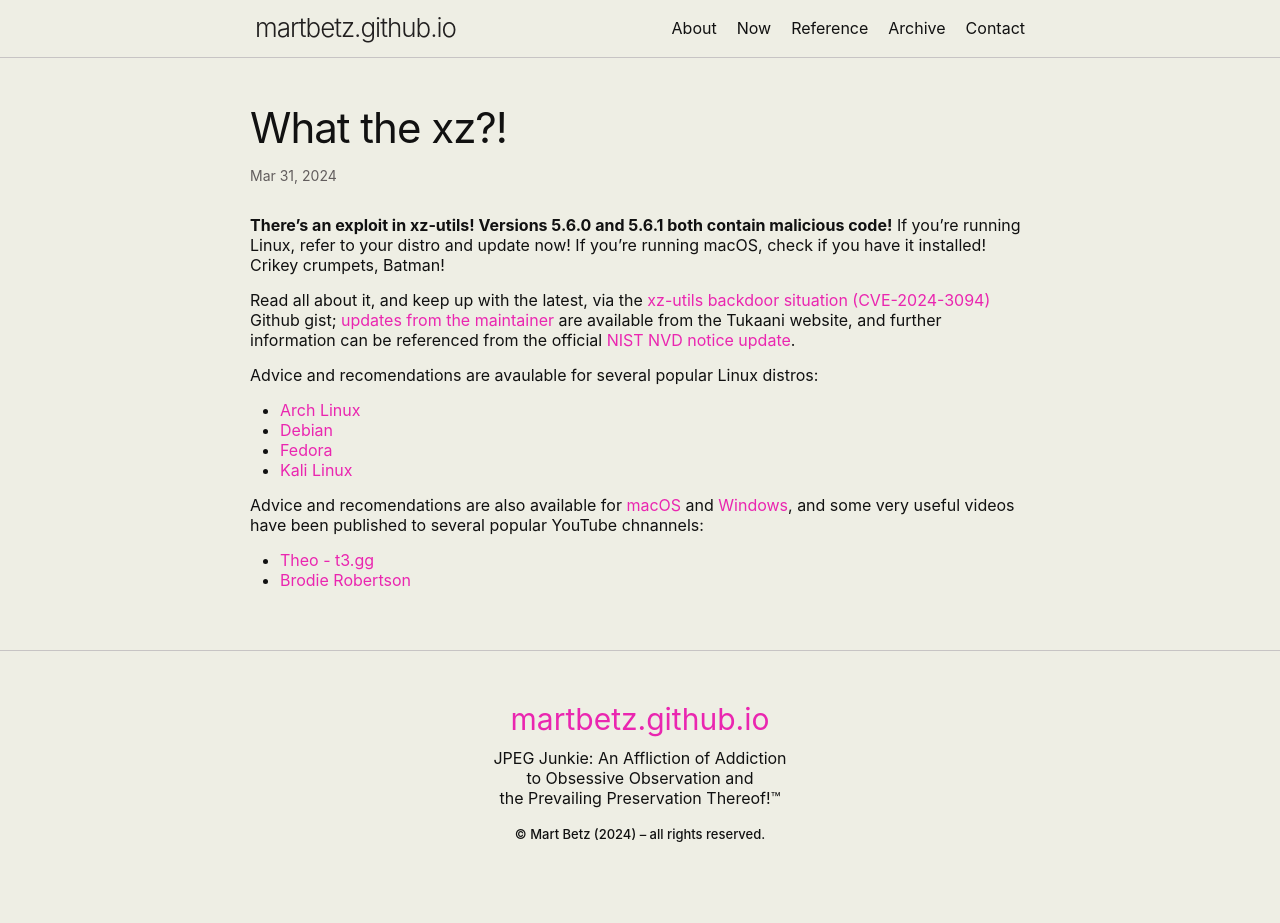
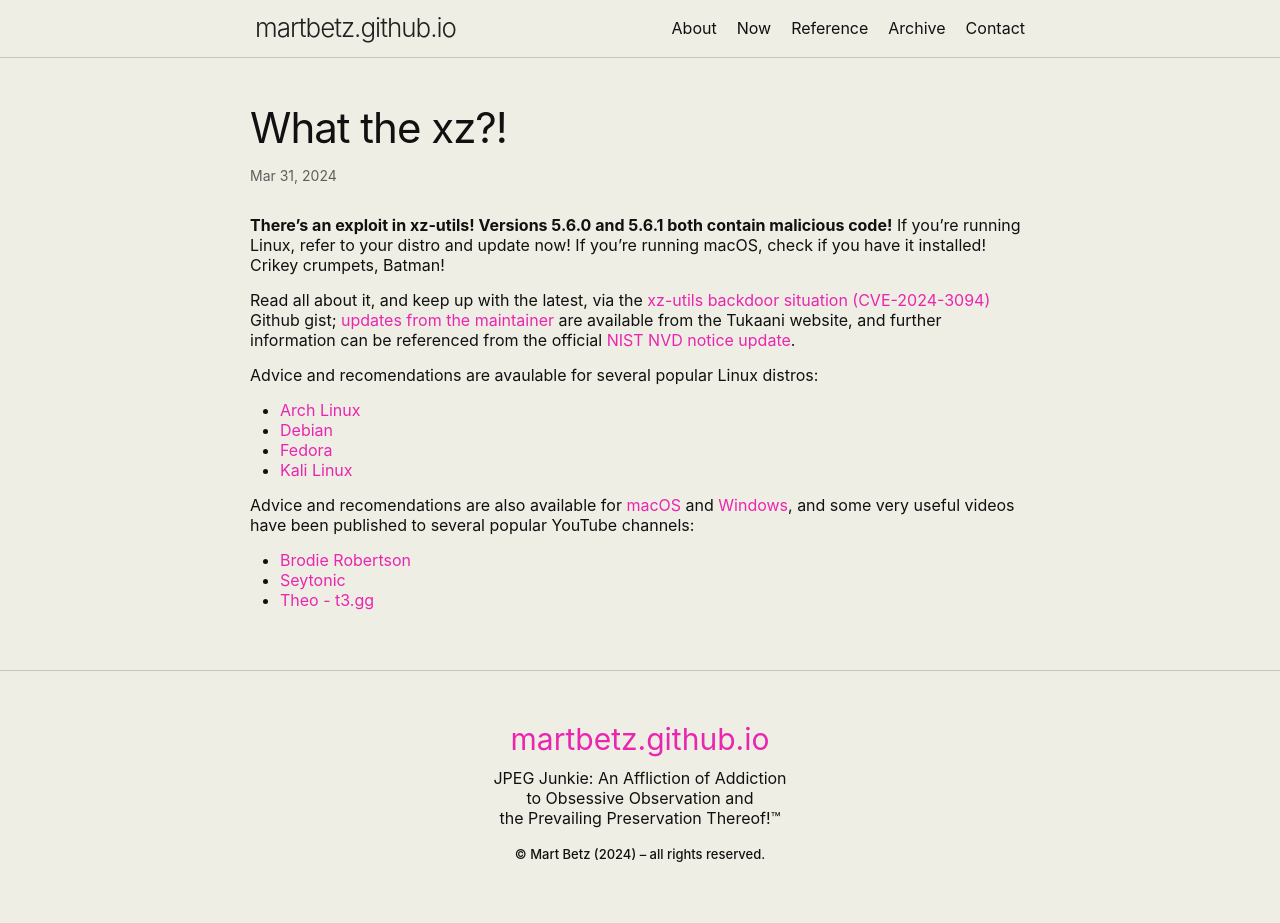
Before and after one commit to martbetz/martbetz.github.io, a Jekyll site: the page built from _posts/2024-03-31-what-the-xz.md, in a window 1280 px wide. Built offline with Jekyll 4.4.1, drawn with Linux system fonts in a browser that asks for light colours.

Commit message:
Update 2024-03-31-what-the-xz.md

```diff
--- a/_posts/2024-03-31-what-the-xz.md
+++ b/_posts/2024-03-31-what-the-xz.md
@@ -16,7 +16,8 @@
 - [Fedora](https://www.redhat.com/en/blog/urgent-security-alert-fedora-41-and-rawhide-users)
 - [Kali Linux](https://www.kali.org/blog/about-the-xz-backdoor/)
 
-Advice and recomendations are also available for [macOS](https://www.carlcassar.com/articles/how-to-check-and-upgrade-xz-on-mac-os) and [Windows](https://techcommunity.microsoft.com/t5/microsoft-defender-vulnerability/microsoft-faq-and-guidance-for-xz-utils-backdoor/ba-p/4101961), and some very useful videos have been published to several popular YouTube chnannels:
+Advice and recomendations are also available for [macOS](https://www.carlcassar.com/articles/how-to-check-and-upgrade-xz-on-mac-os) and [Windows](https://techcommunity.microsoft.com/t5/microsoft-defender-vulnerability/microsoft-faq-and-guidance-for-xz-utils-backdoor/ba-p/4101961), and some very useful videos have been published to several popular YouTube channels:
 
+- [Brodie Robertson](https://m.youtube.com/watch?v=OHAyf0qwdCs&pp=ygUCeHo%3D)
+- [Seytonic](https://m.youtube.com/watch?v=MllrK4XSJxc&pp=ygUCeHo%3D)
 - [Theo - t3.gg](https://m.youtube.com/watch?v=0pT-dWpmwhA&pp=ygUCeHo%3D)
-- [Brodie Robertson](https://m.youtube.com/watch?v=OHAyf0qwdCs&pp=ygUCeHo%3D)
```
